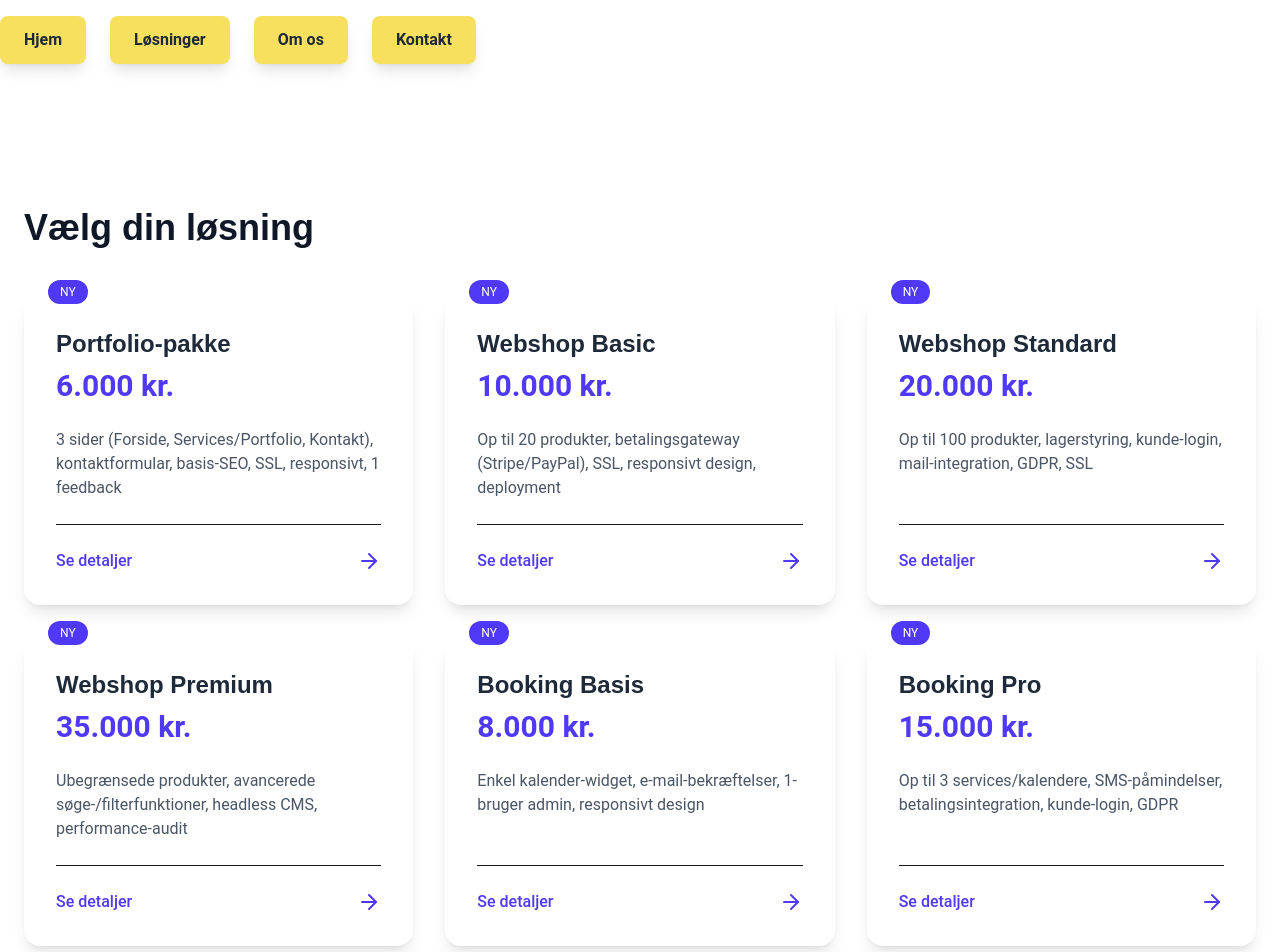
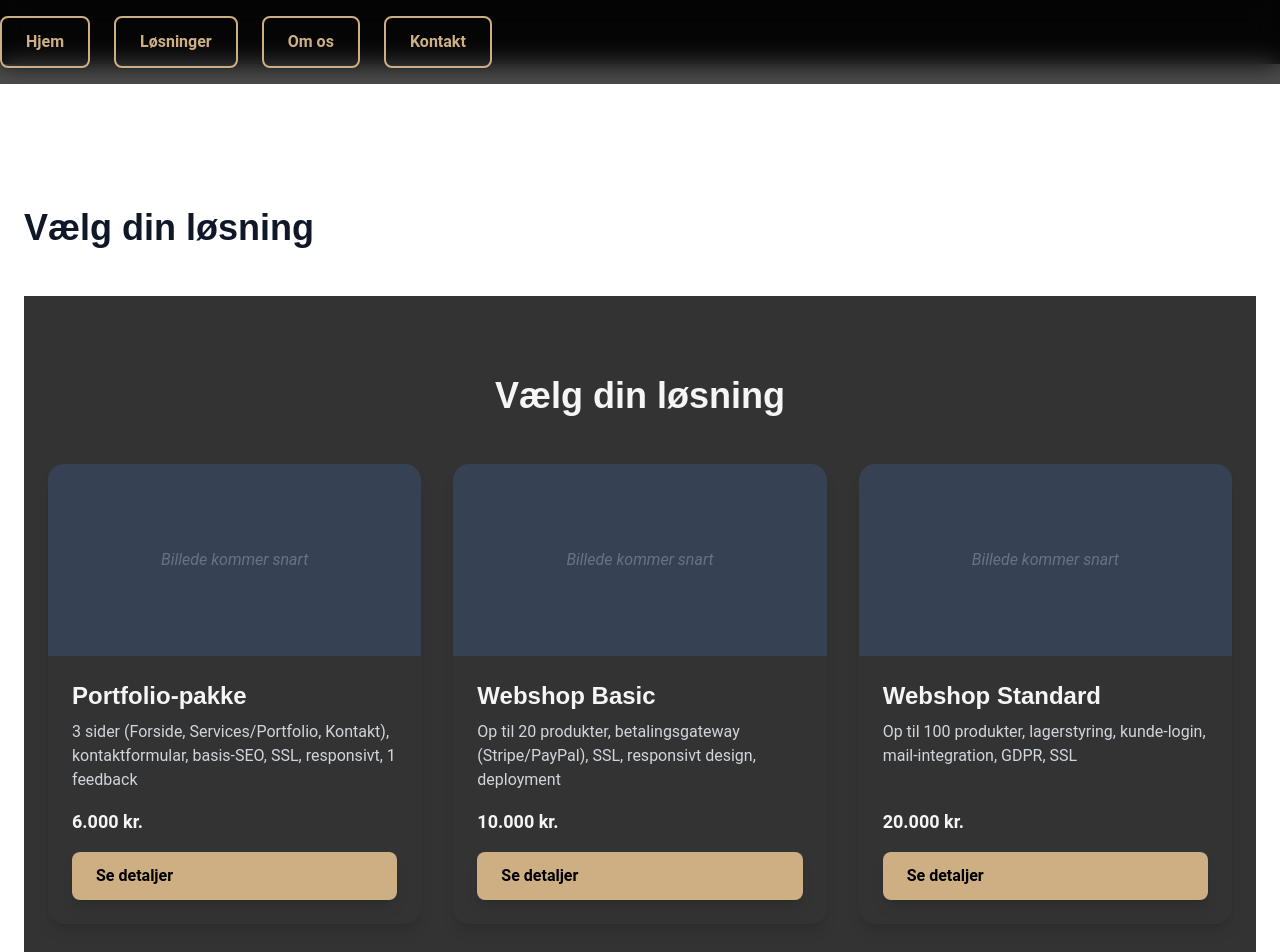
Before and after one commit to Oksefar4700/companyWeb, a Next.js app: page /packages in a window 1280 px wide. Shown: the top 952 px of the page. Built offline with nearby package versions, Linux system fonts and the light colour scheme.

Commit message:
tilføj animationer og onepage

```diff
--- a/src/app/globals.css
+++ b/src/app/globals.css
@@ -1,67 +1,31 @@
 /* src/app/globals.css */
 @import "tailwindcss";
 
-/* Custom CSS Variables */
+/* --- Farve-variabler til luxury-tema --- */
 :root {
-  --color-background: #ffffff;
-  --color-foreground: #171717;
-  --color-primary: #5a67d8;
-  --color-secondary: #f6e05e;
-  --color-accent: #d53f8c;
+  --color-background: #111111; /* Global body baggrund */
+  --color-foreground: #f5f5f5; /* Hoved-tekst (lys) */
+  --color-primary: #cdaf83; /* Gylden primær accent */
+  --color-secondary: #333333; /* Mørk charcoal */
+  --color-accent: #a58e65; /* Mørk gylden accent */
   --font-heading: "Poppins", sans-serif;
   --font-body: "Roboto", sans-serif;
-  /* Header height for spacing & scroll-offset */
   --header-height: 4rem;
 }
 
+/* Dark mode inversion */
 @media (prefers-color-scheme: dark) {
   :root {
-    --color-background: #0a0a0a;
-    --color-foreground: #ededed;
+    /* Du kan justere, hvis du vil have omvendt */
+    --color-background: #111111;
+    --color-foreground: #f5f5f5;
   }
 }
 
-/* Custom Animations */
-@keyframes fadeIn {
-  from {
-    opacity: 0;
-    transform: translateY(20px);
-  }
-  to {
-    opacity: 1;
-    transform: translateY(0);
-  }
-}
-@keyframes gradientShift {
-  0% {
-    background-position: 0% 50%;
-  }
-  50% {
-    background-position: 100% 50%;
-  }
-  100% {
-    background-position: 0% 50%;
-  }
-}
-@keyframes blob {
-  0% {
-    transform: translate(0px, 0px) scale(1);
-  }
-  33% {
-    transform: translate(30px, -50px) scale(1.1);
-  }
-  66% {
-    transform: translate(-20px, 20px) scale(0.9);
-  }
-  100% {
-    transform: translate(0px, 0px) scale(1);
-  }
-}
-
-/* Tailwind Layers */
+/* --- Base styles --- */
 @layer base {
   body {
-    @apply bg-[var(--color-background)] text-[var(--color-foreground)] antialiased leading-normal;
+    @apply bg-[var(--color-background)] text-[var(--color-foreground)] antialiased;
     font-family: var(--font-body);
     padding-top: var(--header-height);
   }
@@ -76,38 +40,27 @@
   h5,
   h6 {
     font-family: var(--font-heading);
-    scroll-margin-top: calc(var(--header-height) + 1rem);
-    animation: fadeIn 0.8s ease-in-out both;
   }
 }
 
+/* --- Komponent-styles --- */
 @layer components {
   .header {
-    @apply fixed top-0 left-0 w-full z-50 backdrop-blur-md bg-white/30 dark:bg-black/30 transition-all duration-300;
+    @apply fixed top-0 left-0 w-full z-50 backdrop-blur-md bg-black/70;
   }
   .btn-primary {
-    @apply inline-block px-6 py-3 bg-[var(--color-primary)] text-white font-semibold rounded-lg shadow-lg hover:bg-[var(--color-primary)]/90 transform hover:scale-105 transition;
+    @apply inline-block px-6 py-3 rounded-lg font-semibold shadow-lg
+      bg-[var(--color-primary)] text-black
+      hover:bg-[var(--color-accent)] hover:scale-105 transition-transform;
   }
   .btn-secondary {
-    @apply inline-block px-6 py-3 bg-[var(--color-secondary)] text-gray-800 font-semibold rounded-lg shadow-lg hover:bg-[var(--color-secondary)]/90 transform hover:scale-105 transition;
+    @apply inline-block px-6 py-3 rounded-lg font-semibold shadow
+      border-2 border-[var(--color-primary)] bg-transparent text-[var(--color-primary)]
+      hover:bg-[var(--color-primary)] hover:text-black hover:scale-105 transition-transform;
   }
 }
 
+/* --- Utility-klasser (behold dine animationer her) --- */
 @layer utilities {
-  .fade-in {
-    animation: fadeIn 1s ease-in-out both;
-  }
-  .gradient-bg {
-    background: linear-gradient(
-      270deg,
-      var(--color-primary),
-      var(--color-accent),
-      var(--color-secondary)
-    );
-    background-size: 600% 600%;
-    animation: gradientShift 10s ease infinite;
-  }
-  .animate-blob {
-    animation: blob 8s infinite ease-in-out;
-  }
+  /* ... dine eksisterende utilities ... */
 }
--- a/src/components/CasesList.jsx
+++ b/src/components/CasesList.jsx
@@ -1,27 +1,71 @@
-import React from "react";
+"use client";
+
+import { motion, useInView } from "framer-motion";
+import { useRef } from "react";
 import Link from "next/link";
-import projects from "../data/projects";
 
-const CasesList = () => (
-  <section className="py-16 bg-gray-100">
-    <h2 className="text-3xl font-semibold text-center mb-8">Vores Cases</h2>
-    <div className="grid md:grid-cols-3 gap-8 px-4">
-      {projects.map((project) => (
-        <div key={project.slug} className="bg-white p-6 rounded-lg shadow">
-          <img
-            src={project.image}
-            alt={project.title}
-            className="mb-4 rounded"
-          />
-          <h3 className="font-bold text-xl mb-2">{project.title}</h3>
-          <p className="text-gray-600 mb-4">{project.description}</p>
-          <Link href={`/portfolio/${project.slug}`}>
-            <a className="text-blue-600 hover:underline">Læs mere →</a>
-          </Link>
-        </div>
-      ))}
-    </div>
-  </section>
-);
+const cases = [
+  {
+    slug: "case-1",
+    title: "Case 1",
+    description: "Kort beskrivelse af case 1.",
+  },
+  {
+    slug: "case-2",
+    title: "Case 2",
+    description: "Kort beskrivelse af case 2.",
+  },
+];
 
-export default CasesList;
+export default function CasesList() {
+  const ref = useRef(null);
+  const isInView = useInView(ref, { once: false, amount: 0.3 });
+
+  const variants = {
+    hidden: { opacity: 0, x: 100 },
+    visible: {
+      opacity: 1,
+      x: 0,
+      transition: { type: "spring", stiffness: 100, damping: 20 },
+    },
+  };
+
+  return (
+    <section ref={ref} id="cases" className="py-20 bg-white">
+      <motion.h2
+        initial={{ opacity: 0, y: -30 }}
+        animate={isInView ? { opacity: 1, y: 0 } : { opacity: 0, y: -30 }}
+        transition={{ duration: 0.6 }}
+        className="text-4xl font-bold mb-12 text-center text-gray-800"
+      >
+        Vores Cases
+      </motion.h2>
+
+      <div className="container mx-auto px-6 grid gap-8 md:grid-cols-2 lg:grid-cols-3">
+        {cases.map((c) => (
+          <motion.div
+            key={c.slug}
+            variants={variants}
+            initial="hidden"
+            animate={isInView ? "visible" : "hidden"}
+            className="flex flex-col bg-gradient-to-br from-purple-50 to-purple-100 rounded-2xl shadow-lg overflow-hidden hover:shadow-2xl hover:scale-[1.02] transition-transform"
+          >
+            {/* Placeholder for case image */}
+            <div className="w-full h-56 bg-gray-200 flex items-center justify-center">
+              <span className="text-gray-400 italic">Billede kommer snart</span>
+            </div>
+            <div className="p-6 flex flex-col flex-grow">
+              <h3 className="text-2xl font-semibold mb-2 text-gray-900">
+                {c.title}
+              </h3>
+              <p className="text-gray-700 flex-grow">{c.description}</p>
+              <Link href={`/cases/${c.slug}`} className="btn-primary mt-4">
+                Læs case
+              </Link>
+            </div>
+          </motion.div>
+        ))}
+      </div>
+    </section>
+  );
+}
--- a/src/components/Packages.jsx
+++ b/src/components/Packages.jsx
@@ -1,46 +1,78 @@
+// src/components/Packages.jsx
 "use client";
 
-import React from "react";
+import { motion, useInView } from "framer-motion";
+import { useRef } from "react";
 import Link from "next/link";
-import { ArrowRight } from "lucide-react";
 import { packages } from "../data/packages";
 
 export default function Packages() {
+  const ref = useRef(null);
+  const isInView = useInView(ref, { once: false, amount: 0.3 });
+
+  const cardVariants = {
+    hidden: { opacity: 0, y: 50, scale: 0.95 },
+    visible: (i) => ({
+      opacity: 1,
+      y: 0,
+      scale: 1,
+      transition: {
+        delay: i * 0.15,
+        type: "spring",
+        stiffness: 120,
+        damping: 20,
+      },
+    }),
+  };
+
   return (
-    <div className="grid grid-cols-1 sm:grid-cols-2 lg:grid-cols-3 gap-8">
-      {packages.map((pkg) => (
-        <Link
-          key={pkg.slug}
-          href={`/packages/${pkg.slug}`}
-          className="group block transform hover:-translate-y-2 transition-transform"
-        >
-          <div className="relative bg-white rounded-2xl shadow-lg p-8 flex flex-col h-full">
-            {/* Badge */}
-            <div className="absolute -top-4 left-6 bg-indigo-600 text-white text-xs uppercase px-3 py-1 rounded-full">
-              Ny
+    <section
+      ref={ref}
+      id="packages"
+      className="py-20 bg-[var(--color-secondary)]"
+    >
+      <motion.h2
+        initial={{ opacity: 0, y: -30 }}
+        animate={isInView ? { opacity: 1, y: 0 } : { opacity: 0, y: -30 }}
+        transition={{ duration: 0.6 }}
+        className="text-4xl font-bold mb-12 text-center text-[var(--color-foreground)]"
+      >
+        Vælg din løsning
+      </motion.h2>
+
+      <div className="container mx-auto px-6 grid gap-8 md:grid-cols-2 lg:grid-cols-3">
+        {packages.map((pkg, idx) => (
+          <motion.div
+            key={pkg.slug}
+            custom={idx}
+            variants={cardVariants}
+            initial="hidden"
+            animate={isInView ? "visible" : "hidden"}
+            className="flex flex-col bg-[var(--color-secondary)] rounded-2xl shadow-lg overflow-hidden hover:shadow-2xl hover:scale-[1.02] transition-transform"
+          >
+            {/* Placeholder image */}
+            <div className="relative w-full h-48 bg-gray-700 flex items-center justify-center">
+              <span className="text-gray-500 italic">Billede kommer snart</span>
             </div>
 
-            {/* Titel & pris */}
-            <div className="mb-6">
-              <h3 className="text-2xl font-semibold text-gray-800 group-hover:text-indigo-600">
+            <div className="p-6 flex flex-col flex-grow">
+              <h3 className="text-2xl font-semibold mb-2 text-[var(--color-foreground)]">
                 {pkg.title}
               </h3>
-              <p className="mt-2 text-3xl font-bold text-indigo-600">
+              <p className="text-gray-300 mb-4 flex-grow">{pkg.description}</p>
+              <p className="text-lg font-bold mb-4 text-[var(--color-foreground)]">
                 {pkg.price.toLocaleString("da-DK")} kr.
               </p>
+              <Link
+                href={`/packages/${pkg.slug}`}
+                className="btn-primary mt-auto"
+              >
+                Se detaljer
+              </Link>
             </div>
-
-            {/* Kort beskrivelse */}
-            <p className="text-gray-600 flex-grow">{pkg.description}</p>
-
-            {/* Se detaljer */}
-            <div className="mt-6 pt-6 border-t flex items-center justify-between">
-              <span className="text-indigo-600 font-medium">Se detaljer</span>
-              <ArrowRight className="text-indigo-600 group-hover:translate-x-1 transition-transform" />
-            </div>
-          </div>
-        </Link>
-      ))}
-    </div>
+          </motion.div>
+        ))}
+      </div>
+    </section>
   );
 }
--- a/src/components/TeamSection.jsx
+++ b/src/components/TeamSection.jsx
@@ -1,5 +1,7 @@
 // src/components/TeamSection.jsx
 "use client";
+
+import AnimatedSection from "./AnimatedSection";
 
 const teamMembers = [
   {
@@ -24,17 +26,24 @@ const teamMembers = [
 
 export default function TeamSection() {
   return (
+    <AnimatedSection
+      id="about"
+      from="right"
+      className="py-20 bg-gray-100 text-gray-900"
+    >
       <div className="container mx-auto px-6">
+        <h2 className="text-4xl font-bold mb-12 text-center">Mød teamet</h2>
         <div className="grid grid-cols-1 sm:grid-cols-2 lg:grid-cols-3 gap-8">
           {teamMembers.map((member, idx) => (
             <div
               key={idx}
-            className="bg-white rounded-xl shadow-lg overflow-hidden transform hover:scale-105 transition"
+              className="bg-white rounded-xl overflow-hidden shadow-lg transform hover:scale-105 transition"
             >
+              {/* Nu større og ikke beskæret */}
               <img
                 src={member.img}
                 alt={member.name}
-              className="w-full h-56 object-cover"
+                className="w-full h-72 object-contain bg-gray-50"
               />
               <div className="p-6">
                 <h3 className="text-2xl font-semibold mb-1">
@@ -46,5 +55,6 @@ export default function TeamSection() {
           ))}
         </div>
       </div>
+    </AnimatedSection>
   );
 }
```
Also changed, not shown: src/app/page.js (+32 -30 lines), src/components/Hero.jsx (+14 -14 lines), src/components/ExampleShowcase.jsx (deleted). Lines whose indentation alone changed are shown as unchanged.
